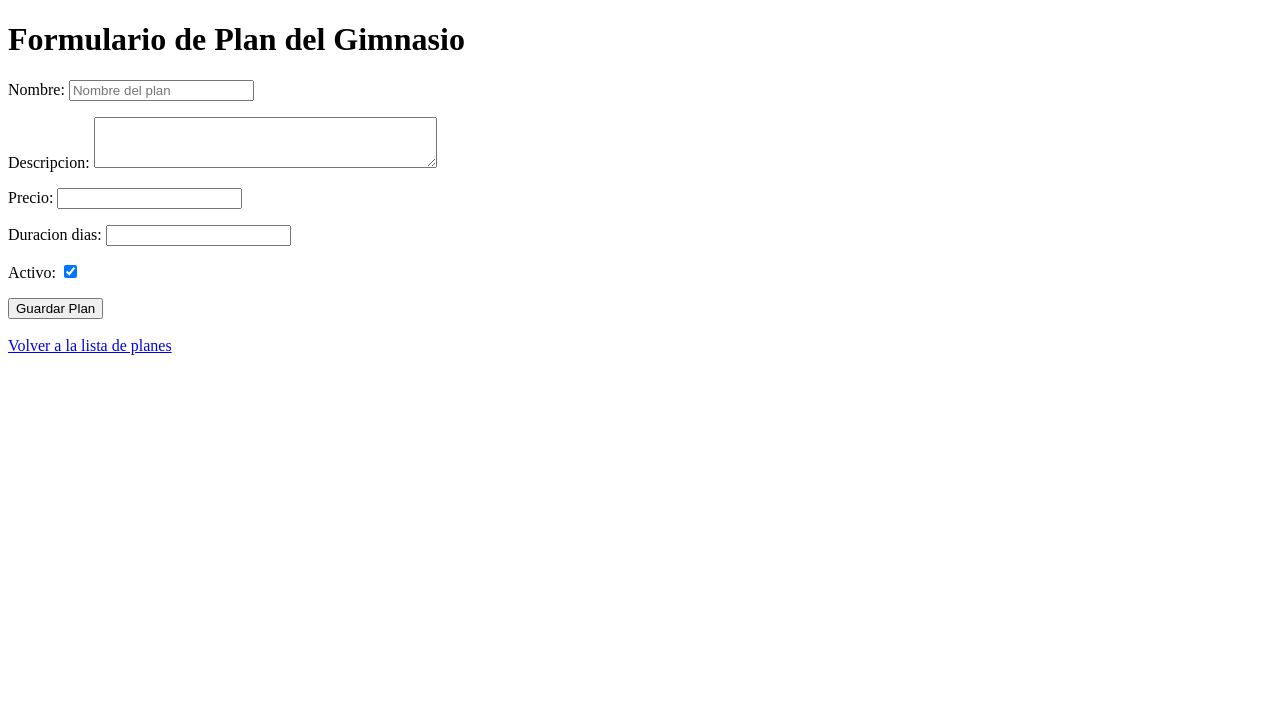
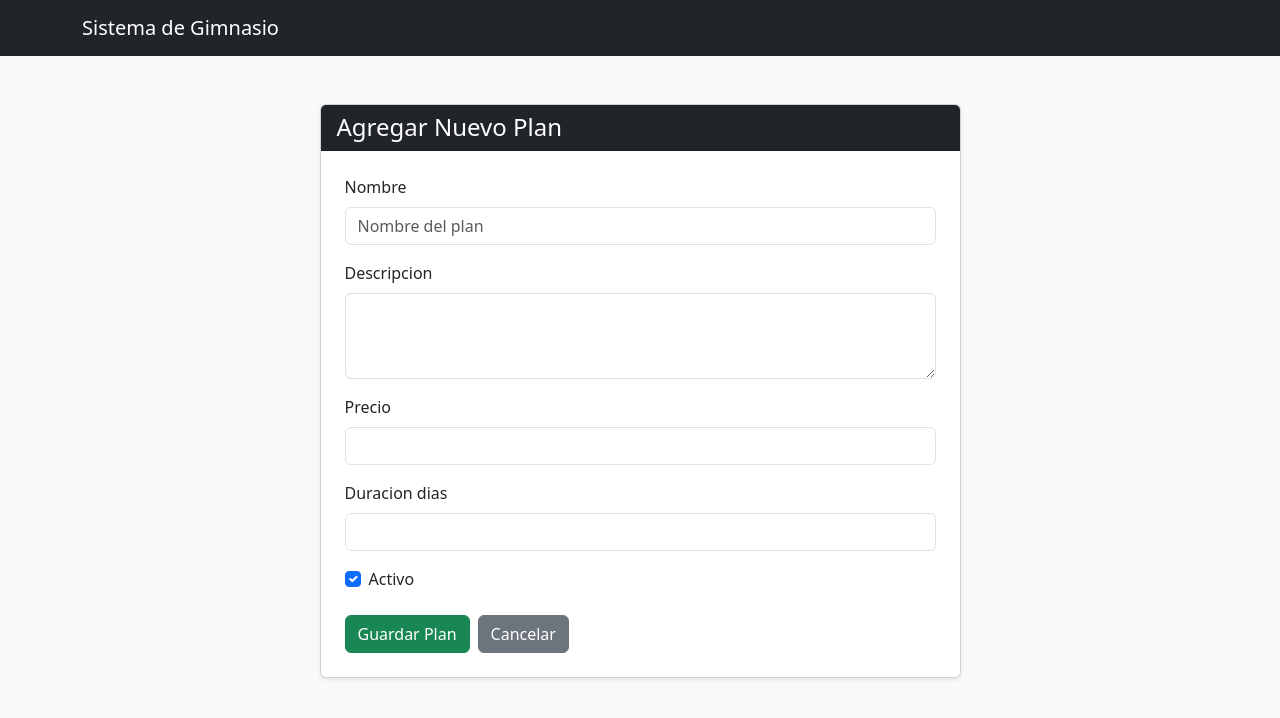
Before and after one commit to Luigi2077-spec/gimnasio-django, a Django app: page /planes/crear/ in a window 1280 px wide. Shown: the top 718 px of the page. Run offline with Django 5.2, Linux system fonts and the light colour scheme.

Commit message:
Mejorar interfaz Bootstrap del CRUD de planes

```diff
--- a/planes/templates/planes/formulario_plan.html
+++ b/planes/templates/planes/formulario_plan.html
@@ -3,27 +3,87 @@
 <html lang="es">
 <head>
     <meta charset="UTF-8">
+    <meta name="viewport" content="width=device-width, initial-scale=1">
     <title>Formulario de Plan</title>
+
+    <link href="https://cdn.jsdelivr.net/npm/bootstrap@5.3.3/dist/css/bootstrap.min.css" rel="stylesheet">
 </head>
-<body>
 
-    <h1>Formulario de Plan del Gimnasio</h1>
+<body class="bg-light">
 
-    <form method="POST">
-        {% csrf_token %}
+<nav class="navbar navbar-dark bg-dark">
+    <div class="container">
+        <span class="navbar-brand">
+            Sistema de Gimnasio
+        </span>
+    </div>
+</nav>
 
-        {{ formulario.as_p }}
+<div class="container mt-5">
+    <div class="row justify-content-center">
+        <div class="col-md-7">
 
-        <button type="submit">
-            Guardar Plan
-        </button>
-    </form>
+            <div class="card shadow-sm">
+                <div class="card-header bg-dark text-white">
+                    <h4 class="mb-0">
+                        {% if formulario.instance.pk %}
+                            Editar Plan
+                        {% else %}
+                            Agregar Nuevo Plan
+                        {% endif %}
+                    </h4>
+                </div>
 
-    <br>
+                <div class="card-body p-4">
+                    <form method="POST">
+                        {% csrf_token %}
 
-    <a href="{% url 'lista_planes' %}">
-        Volver a la lista de planes
-    </a>
+                        {% if formulario.non_field_errors %}
+                            <div class="alert alert-danger">
+                                {{ formulario.non_field_errors }}
+                            </div>
+                        {% endif %}
+
+                        {% for campo in formulario %}
+                            <div class="mb-3">
+                                {% if campo.field.widget.input_type == 'checkbox' %}
+                                    <div class="form-check">
+                                        {{ campo }}
+                                        <label class="form-check-label" for="{{ campo.id_for_label }}">
+                                            {{ campo.label }}
+                                        </label>
+                                    </div>
+                                {% else %}
+                                    <label class="form-label" for="{{ campo.id_for_label }}">
+                                        {{ campo.label }}
+                                    </label>
+                                    {{ campo }}
+                                {% endif %}
+
+                                {% if campo.errors %}
+                                    <div class="text-danger small">
+                                        {{ campo.errors }}
+                                    </div>
+                                {% endif %}
+                            </div>
+                        {% endfor %}
+
+                        <div class="d-flex gap-2 mt-4">
+                            <button type="submit" class="btn btn-success">
+                                Guardar Plan
+                            </button>
+
+                            <a href="{% url 'lista_planes' %}" class="btn btn-secondary">
+                                Cancelar
+                            </a>
+                        </div>
+                    </form>
+                </div>
+            </div>
+
+        </div>
+    </div>
+</div>
 
 </body>
 </html>
```
Also changed, not shown: planes/templates/planes/eliminar_plan.html (+39 -9 lines), planes/templates/planes/lista_planes.html (+48 -13 lines).
